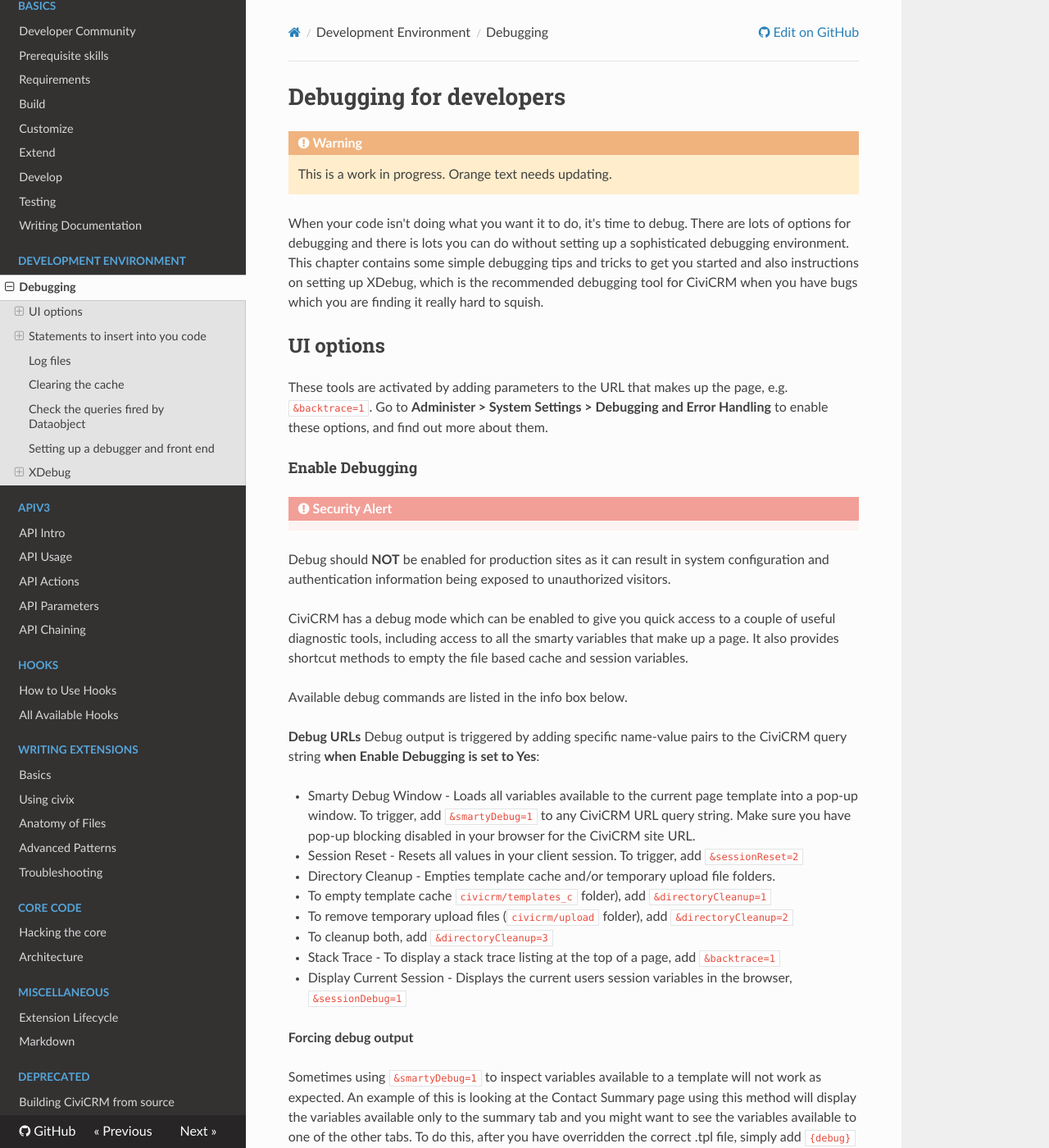
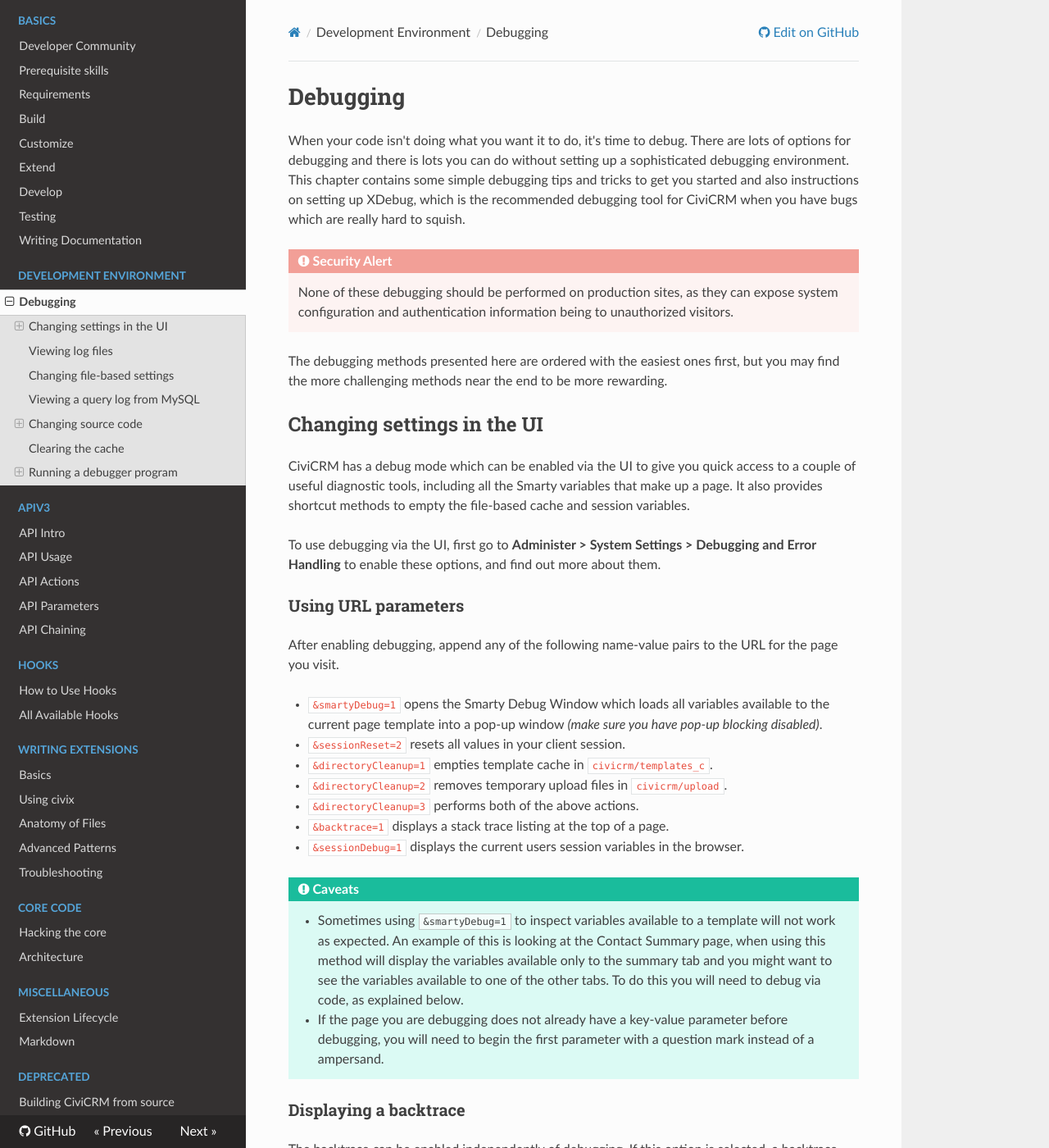
Before and after one commit to civicrm/civicrm-dev-docs, an MkDocs documentation site: the page built from docs/dev-tools/debugging.md, in a window 1280 px wide and 1400 px high. Shown: the whole window at 82% size. Built offline with MkDocs 1.6.1, drawn with Linux system fonts in a browser that asks for light colours; nearby versions of some CDN libraries; old or Windows-style settings are respelled for this version of MkDocs; some of the changed text lies outside the part shown.

Commit message:
debugging: second pass clean up

````diff
--- a/docs/dev-tools/debugging.md
+++ b/docs/dev-tools/debugging.md
@@ -1,131 +1,53 @@
-# Debugging for developers
-
-!!! warning
-    This is a work in progress.  Orange text needs updating.
+# Debugging
 
 When your code isn't doing what you want it to do, it's time to debug.
 There are lots of options for debugging and there is lots you can do
 without setting up a sophisticated debugging environment.  This chapter
 contains some simple debugging tips and tricks to get you started and
 also instructions on setting up XDebug, which is the recommended
-debugging tool for CiviCRM when you have bugs which you are finding it
-really hard to squish.
-
-## UI options
-
-These tools are activated by adding parameters to the URL that makes up
-the page, e.g. `&backtrace=1`. Go to **Administer > System Settings >
-Debugging and Error Handling** to enable these options, and find out
-more about them.
-
-#### **Enable Debugging**
+debugging tool for CiviCRM when you have bugs which are really hard to squish.
 
 !!! danger "Security Alert"
-   Debug should **NOT** be enabled for production sites as it can result in system configuration and authentication information being exposed to unauthorized visitors.
+    None of these debugging should be performed on production sites, as they can expose system configuration and authentication information being to unauthorized visitors.
 
-CiviCRM has a debug mode which can be enabled to give you quick access
-to a couple of useful diagnostic tools, including access to all the
-smarty variables that make up a page. It also provides shortcut methods
-to empty the file based cache and session variables.
-
-Available debug commands are listed in the info box below.
-
-**Debug URLs**
-Debug output is triggered by adding specific name-value pairs to the CiviCRM query string **when Enable Debugging is set to Yes**:
-
--   Smarty Debug Window - Loads all variables available to the current page template into a pop-up window. To trigger, add `&smartyDebug=1` to any CiviCRM URL query string. Make sure you have pop-up blocking disabled in your browser for the CiviCRM site URL.
--   Session Reset - Resets all values in your client session. To trigger, add `&sessionReset=2`
--   Directory Cleanup - Empties template cache and/or temporary upload file folders.
-   -   To empty template cache `civicrm/templates_c` folder), add `&directoryCleanup=1`
-   -   To remove temporary upload files (`civicrm/upload` folder), add `&directoryCleanup=2`
-   -   To cleanup both, add `&directoryCleanup=3`
--   Stack Trace - To display a stack trace listing at the top of a page, add `&backtrace=1`
--   Display Current Session - Displays the current users session variables in the browser, `&sessionDebug=1`
+The debugging methods presented here are ordered with the easiest ones first, but you may find the more challenging methods near the end to be more rewarding.
 
 
-**Forcing debug output**
 
-Sometimes using `&smartyDebug=1` to inspect variables available to a template will not work as expected.  An example of this is looking at the Contact Summary page using this method will display the variables available only to the summary tab and you might want to see the variables available to one of the other tabs.  To do this, after you have overridden the correct .tpl file, simply add  `{debug}` to any part of the file and the Smarty Debug Window will display all variables in the same scope as the `{debug}` statement.
+## Changing settings in the UI
 
-#### Display Backtrace
+CiviCRM has a debug mode which can be enabled via the UI to give you quick
+access to a couple of useful diagnostic tools, including all the
+Smarty variables that make up a page. It also provides shortcut methods
+to empty the file-based cache and session variables.
 
-!!! danger "Security Alert"
-   Backtrace should **NOT** be enabled for production sites as it can result in information being exposed to unauthorized visitors.
+To use debugging via the UI, first go to **Administer > System Settings > Debugging and Error Handling** to enable these options, and find out more about them.
+
+### Using URL parameters
+
+After enabling debugging, append any of the following name-value pairs to the URL for the page you visit.
+
+-   `&smartyDebug=1` opens the Smarty Debug Window which loads all variables available to the current page template into a pop-up window *(make sure you have pop-up blocking disabled)*.
+-   `&sessionReset=2` resets all values in your client session.
+-   `&directoryCleanup=1` empties template cache in `civicrm/templates_c`.
+-   `&directoryCleanup=2` removes temporary upload files in `civicrm/upload`.
+-   `&directoryCleanup=3` performs both of the above actions.
+-   `&backtrace=1` displays a stack trace listing at the top of a page.
+-   `&sessionDebug=1` displays the current users session variables in the browser.
+
+!!! tip "Caveats"
+    - Sometimes using `&smartyDebug=1` to inspect variables available to a template will not work as expected.  An example of this is looking at the Contact Summary page, when using this method will display the variables available only to the summary tab and you might want to see the variables available to one of the other tabs. To do this you will need to debug via code, as explained below.
+    - If the page you are debugging does not already have a key-value parameter before debugging, you will need to begin the first parameter with a question mark instead of a ampersand.
+
+### Displaying a backtrace
+
+The backtrace can be enabled independently of debugging. If this option is selected, a backtrace will be displayed even if debugging is disabled.
+
+A backtrace is a list of all the functions that were run in the execution of the page, and the PHP files that contain these functions. It can be really useful in understanding the path that was taken through code, what gets executed where, etc.
 
 
-The backtrace can be enabled independently of debugging. If this option
-is selected, a backtrace will be displayed even if debugging is
-disabled.
 
-A backtrace is a list of all the functions that were run in the
-execution of the page, and the php files that contain these functions.
-It can be really useful in understanding the path that was taken through
-code, what gets executed where, etc.
-
-Set this to Yes if you want to display a backtrace listing when a fatal
-error is encountered. This feature should **NOT** be enabled for
-production sites.
-
-You can also force the backtrace to be printed at any point in the code
-by adding a call to `CRM_Core_Error::backtrace();`
-
-## Statements to insert into you code
-
-**Forcing debug output**
-
-Sometimes using `&smartyDebug=1` to inspect variables available to a template will not work as expected.  An example of this is looking at the Contact Summary page using this method will display the variables available only to the summary tab and you might want to see the variables available to one of the other tabs.  To do this, after you have overridden the correct `.tpl` file, simply add  `{debug}` to any part of the file and the Smarty Debug Window will display all variables in the same scope as the `{debug}` statement.
-
-You can also force the backtrace to be printed at any point in the code
-by adding a call to `CRM_Core_Error::backtrace();`
-
-
-### Settings which modify CiviCRM behavior for debugging
-
-The following values can be added to your site's settings file
-`civicrm.settings.php` to assist in debugging:
-
-**Output all email to disk files OR discard**
-
-`define('CIVICRM\_MAIL\_LOG', 1);`
-
-This setting causes all outbound CiviCRM email to be written to files on your server's disk drive (Send Email to Contacts, Contribution and Event receipts, CiviMail mail ...). No real emails are sent. Emails are written to the `files/civicrm/ConfigAndLog/mail` (Drupal) or `media/civicrm/ConfigAndLog` directory (Joomla) by default.
-
-`define('CIVICRM_MAIL_LOG', '/dev/null');`
-
-This setting causes all outbound emails to be discarded. No email is sent and emails are NOT written to disk.
-
-**Output all sql queries run by CiviCRM to a `CiviCRM.*.log` file**
-
-Log files are located in the `files/civicrm/ConfigAndLog/` directory by default.
-
-`define( 'CIVICRM_DEBUG_LOG_QUERY', 1 );`
-
-`define( 'CIVICRM_DEBUG_LOG_QUERY', 'backtrace' );`
-
-This setting will include a backtrace of the php functions that led to this query.
-
-`define('CIVICRM_DAO_DEBUG', 1);`
-
-Writes out various data layer queries to your browser screen.
-
-In many cases enabling MySQL query logging can be more effective.
-
-#### Printing PHP variables
-
-`CRM_Core_Error::debug($name, $variable = null, $log = true, $html= true);`
-
-can be called to print any variable. It is a wrapper around
-`print_r($variable);` which does some clever stuff, but
-`print_r($variable);` is often all you need.
-
-Following your `print_r();` with and `exit;` to stop the script execution
-at that point is often useful or necessary.
-
-The `var_dump()` function gives similar output to `print_r()` but also
-gives you information regarding data types and lengths, which can be
-really useful during debugging.
-
-## Log files
+## Viewing log files
 
 CiviCRM's log files are stored in the `civicrm/ConfigAndLog` directory
 (below the `files` directory in Drupal sites, and below the `media`
@@ -134,33 +56,94 @@
 you explicitly write to log using the `CRM_Core_Error::debug log=true`
 parameter.
 
+
+
+## Changing file-based settings
+
+The following values can be added to your site's settings file `civicrm.settings.php` to assist in debugging:
+
+- `define('CIVICRM_MAIL_LOG', 1);` causes all outbound CiviCRM email to be written to a log file. No real emails are sent.
+
+- `define('CIVICRM_MAIL_LOG', '/dev/null');` causes all outbound emails to be discarded. No email is sent and emails are not written to disk.
+
+- `define( 'CIVICRM_DEBUG_LOG_QUERY', 1 );` outputs all SQL queries to a log file.
+
+- `define( 'CIVICRM_DEBUG_LOG_QUERY', 'backtrace' );` will include a backtrace of the PHP functions that led to the query.
+
+- `define('CIVICRM_DAO_DEBUG', 1);` writes out various data layer queries to your browser screen.
+
+!!! tip
+    When any sort of "logging stuff to a file" is enabled by one of the above settings, check the following directories for the resulting file:
+
+    - Drupal: `files/civicrm/ConfigAndLog/`
+    - Joomla: `media/civicrm/ConfigAndLog/`
+
+
+## Viewing a query log from MySQL
+
+Outside of CiviCRM, the MySQL database software has features to enable the logging of all queries it receives.
+
+*TODO: how do we enable?*
+
+
+
+## Changing source code
+
+### In Smarty template files
+
+Add  `{debug}` to any part of the `.tpl` file and the Smarty Debug Window (described above) will display all variables in the same scope as the `{debug}` statement.
+
+### Printing PHP variables
+
+Show the contents of a variable:
+
+```php
+print_r($variable);
+```
+
+Show the contents of a variable, also with information regarding data types and lengths:
+
+```php
+var_dump($variable);
+```
+
+Another way to show the contents of a variable:
+
+```php
+CRM_Core_Error::debug($name, $variable = null, $log = true, $html= true);
+```
+
+Stop the script execution at that point.
+
+```php
+exit;
+```
+
+Print a backtrace:
+
+```php
+CRM_Core_Error::backtrace();
+```
+
+
+
 ## Clearing the cache
 
-Using Drupal, you can clear all caches with the following **drush**
-command :
+Clearing the cache is not a debugging technique, specifically. But sometimes it helps, and so is mentioned here for the sake of completeness.
+
+Using Drupal, you can clear all caches with the following `drush` command :
 
 -   `drush cc civicrm`
 -   `drush civicrm-cache-clear` *(older versions only)*
 
 Alternatively, you can call the following two methods:
 
--   `CRM_Core_Config::clearDBCache();`
--   `CRM_Core_Config::cleanup();`
+-   `CRM_Core_Config::clearDBCache();` clears the database cache
+-   `CRM_Core_Config::cleanup();` clears the file cache
 
-which clear the database and file cache respectively.
 
-## Check the queries fired by Dataobject
 
-    define( 'CIVICRM_DAO_DEBUG', 1 );
-
-## Setting up a debugger and front end
-
-## XDebug
-
-XDebug is our main recommendation for developers that want to go
-into hardcore debugging. Readers familiar with what a debugger is and
-how it works should feel free to skip ahead to the "Setting Up XDebug"
-section.
+## Running a debugger program
 
 ### What is a debugger?
 
@@ -184,32 +167,34 @@
 with you over the network. Luckily such a clever creature already
 exists: XDebug.
 
-### Setting Up XDebug
-
 XDebug isn't the only PHP debugger, but it's the one we recommend for
 CiviCRM debugging.
 
-The instructions for downloading and installing XDebug are here:
-[http://xdebug.org/docs/install](http://xdebug.org/docs/install)
 
-Those instructions are a bit complex, however. There is a far simpler
-way to install it if you happen to be running one of the operating
-systems listed here.
+### Installing XDebug
 
-#### Debian / Ubuntu Linux
+Debian / Ubuntu Linux
 
-    sudo apt-get install php5-xdebug
+```bash
+sudo apt-get install php5-xdebug
+```
 
-#### Red Hat / CentOS Linux
+Red Hat / CentOS Linux
 
-    sudo yum install php-pecl* php-devel php-pear
-    sudo pecl install Xdebug
+```bash
+sudo yum install php-pecl* php-devel php-pear
+sudo pecl install Xdebug
+```
 
-#### Mac OS X
+Mac OS X
 
-    sudo port install php5-xdebug
+```bash
+sudo port install php5-xdebug
+```
 
-#### Next Step for All Operating System
+For other platforms and more details see [XDebug's installation instructions](http://xdebug.org/docs/install).
+
+### Setting up PHP to talk to XDebug
 
 Tell XDebug to start automatically (don't do this on a production
 server!) by adding the following two lines to your `php.ini` file (your
@@ -217,9 +202,10 @@
 your server.  Calling the `phpinfo()` function is probably the  easiest
 way to tell you where this file is in your case.
 
-    xdebug.remote_enable = On
-    xdebug.remote_autostart = 1
-
+```php
+xdebug.remote_enable = On
+xdebug.remote_autostart = 1
+```
 
 Once XDebug is installed and enabled in your PHP configuration, you'll
 need to restart your web server.
@@ -229,16 +215,16 @@
 After you have XDebug running on your PHP web server, you need to
 install a front-end to actually see what it is telling you about your
 code. There are a few different options available depending on what
-operating system you use:
+operating system you use.
 
-#### All Operating Systems
+#### NetBeans
 
-NetBeans is a heavyweight Java IDE (Integrated Development Environment).
-It offers lots of features, but isn't exactly small or fast. However, it
-is very good at interactive debugging with XDebug. And since it's
-written in  Java, it should run on any operating system you want to run
-it on. You can find it at
-[http://www.netbeans.org/](http://www.netbeans.org/)
+[NetBeans](http://www.netbeans.org/) is a cross platform heavyweight Java IDE
+(Integrated Development Environment).
+It offers lots of features, but isn't exactly small
+or fast. However, it is very good at interactive debugging with XDebug. And
+since it's written in  Java, it should run on any operating system you want
+to run it on.
 
 After installing NetBeans, open your local CiviCRM installation in
 NetBeans and click the Debug button on the toolbar. It will fire up your
@@ -246,13 +232,11 @@
 breakpoint in `CRM/Core/Invoke.php` to make the debugger pause there. For
 more information, see the NetBeans debugging documentation.
 
-#### Mac OS X
+#### MacGDBp
 
-A much lighter-weight option for Mac users is a program called MacGDBp.
-You can download it here:
-[http://www.bluestatic.org/software/macgdbp/](http://www.bluestatic.org/software/macgdbp/)
-
-After installing MacGDBp, launch it and make sure it says "Connecting"
+[MacGDBp](http://www.bluestatic.org/software/macgdbp/)
+is a lighter-weight option, only available for OS X. After installing MacGDBp,
+launch it and make sure it says "Connecting"
 at the bottom in the status bar. If it doesn't, click the green "On"
 button in the upper-right corner to enable it. The next time you access
 CiviCRM, the web browser will appear to hang. If you click on MacGDBp,
````
